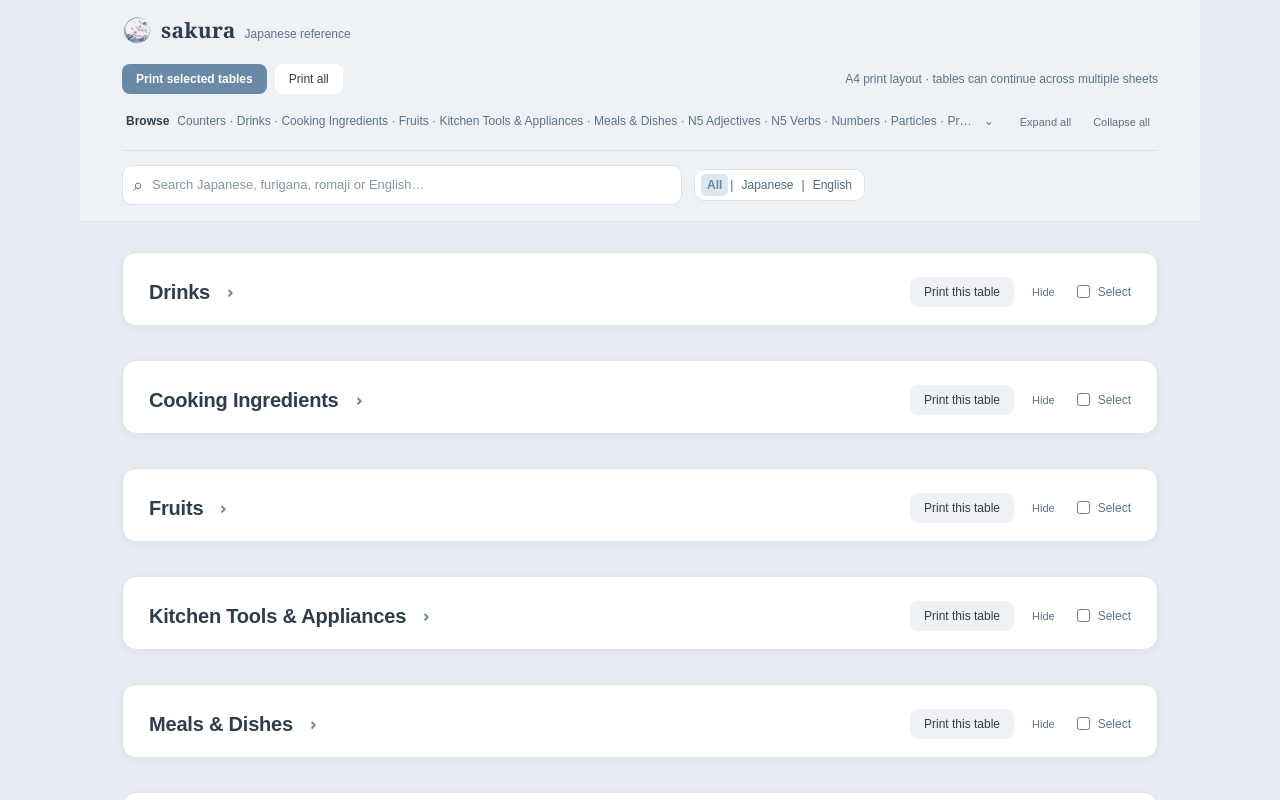
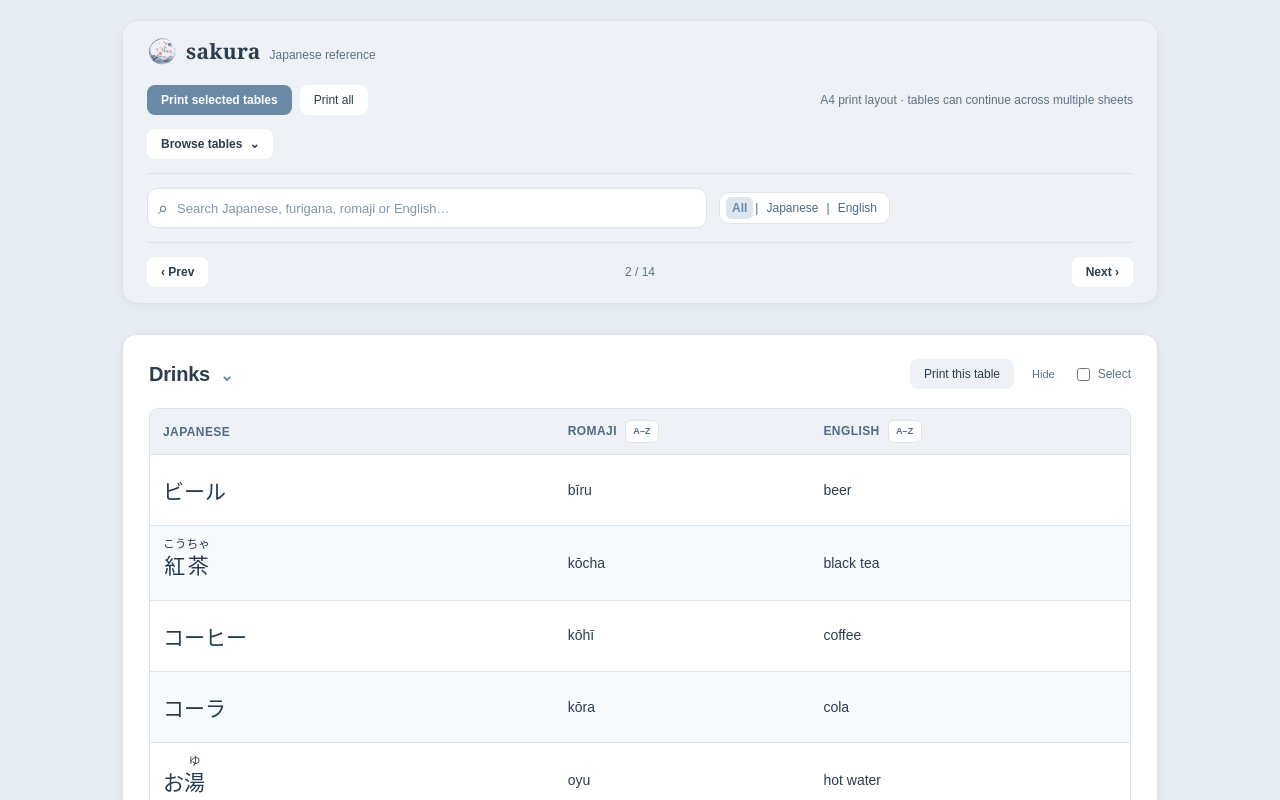
Before and after one commit to xxvazquez/japanese-study, a website: page index.html in a window 1280 px wide. Both pictures are taken after a click on the button "Hide". Shown: the top 800 px of the page. Drawn offline with Linux system fonts and the light colour scheme.

Commit message:
add carousel instead of long scrolling

```diff
--- a/css/site.css
+++ b/css/site.css
@@ -47,7 +47,7 @@ html, body {
 .app {
   max-width: 1120px;
   margin: 0 auto;
-  padding: 30px 42px 70px;
+  padding: 20px 42px 70px;
 }
 
 /* Brand mark */
@@ -398,15 +398,17 @@ table {
   }
 }
 
-/* Sticky navigation */
+/* Sticky navigation -- a floating rounded panel, like the cards below it, not a square bar. */
 .sticky-header {
   position: sticky;
-  top: 0;
+  top: 12px;
   z-index: 1000;
   background: var(--surface);
-  border-bottom: 1px solid var(--line);
-  margin: -30px -42px 30px;
-  padding: 16px 42px;
+  border: 1px solid var(--line);
+  border-radius: 16px;
+  box-shadow: 0 2px 8px rgba(35, 50, 55, .05);
+  margin: 0 0 30px;
+  padding: 16px 24px;
 }
 .sticky-header .toolbar { margin: 0 0 14px; }
 .header-row {
@@ -622,18 +624,71 @@ table {
 }
 .view-mode button:hover,
 .view-mode button.active { color: var(--accent); background: var(--accent-soft); font-weight: 700; }
-/* Hide columns with visibility (not display) so the remaining column keeps its position instead of sliding into the gap. */
+/* Japanese/English view modes hide the TEXT of the other columns only -- the column,
+   its border, its header/zebra background, and the sort control all stay exactly as they are. */
 body.mode-japanese .vocab th:nth-child(2),
+body.mode-japanese .vocab th:nth-child(2) *,
 body.mode-japanese .vocab td:nth-child(2),
+body.mode-japanese .vocab td:nth-child(2) *,
 body.mode-japanese .vocab th:nth-child(3),
+body.mode-japanese .vocab th:nth-child(3) *,
 body.mode-japanese .vocab td:nth-child(3),
+body.mode-japanese .vocab td:nth-child(3) *,
 body.mode-english .vocab th:nth-child(1),
+body.mode-english .vocab th:nth-child(1) *,
 body.mode-english .vocab td:nth-child(1),
+body.mode-english .vocab td:nth-child(1) *,
 body.mode-english .vocab th:nth-child(2),
-body.mode-english .vocab td:nth-child(2) {
-  visibility: hidden;
-  border-color: transparent;
+body.mode-english .vocab th:nth-child(2) *,
+body.mode-english .vocab td:nth-child(2),
+body.mode-english .vocab td:nth-child(2) * {
+  color: transparent !important;
 }
+
+/* Carousel: one table at a time when browsing; buttons on desktop, swipe on mobile. */
+.carousel-nav {
+  display: flex;
+  align-items: center;
+  gap: 12px;
+  margin: 14px 0 0;
+  padding-top: 14px;
+  border-top: 1px solid var(--line);
+}
+.carousel-prev,
+.carousel-next {
+  appearance: none;
+  border: 1px solid transparent;
+  background: var(--paper);
+  color: var(--ink);
+  border-radius: 8px;
+  padding: 8px 13px;
+  font-size: 12px;
+  font-weight: 700;
+  line-height: 1;
+  cursor: pointer;
+  transition: background .15s ease, color .15s ease;
+}
+.carousel-prev:hover,
+.carousel-next:hover {
+  background: var(--accent-soft);
+  color: var(--accent-dark);
+}
+.carousel-position {
+  margin: 0 auto;
+  color: var(--muted);
+  font-size: 12px;
+  white-space: nowrap;
+}
+/* Search shows every match at once (the old stacked list); the carousel only applies while browsing without a query. */
+body:not(.carousel-mode) .carousel-nav { display: none; }
+body.carousel-mode .table-section { display: none; }
+body.carousel-mode .table-section.carousel-active { display: block; touch-action: pan-y; }
+body.carousel-mode .nav-actions { display: none; }
+@media print {
+  .carousel-nav { display: none !important; }
+  body.carousel-mode .table-section { display: block; }
+}
+
 @media print {
   .view-mode { display:none !important; }
   .vocab thead { display: table-header-group; }
@@ -645,13 +700,11 @@ body.mode-english .vocab td:nth-child(2) {
     padding: 22px 18px 56px;
   }
   .sticky-header {
-    margin-left:-18px;
-    margin-right:-18px;
-    padding-left:18px;
-    padding-right:18px;
+    padding: 14px 16px;
+    border-radius: 14px;
   }
   .table-section {
-    scroll-margin-top: 360px;
+    scroll-margin-top: 300px;
   }
   .toolbar {
     flex-wrap: wrap;
@@ -709,62 +762,39 @@ body.mode-english .vocab td:nth-child(2) {
   .nav-actions { display:none !important; }
 }
 
-/* Category navigation -- a slim text strip, not a heavy button. */
+/* Category navigation -- a plain button, same family as the other pills. */
 .category-nav {
   display:flex;
   align-items:center;
   gap:8px;
   position:relative;
-  flex: 1 1 auto;
-  min-width: 0;
 }
 .category-menu {
   position:relative;
-  min-width: 0;
-  max-width: 100%;
 }
 .category-button {
   appearance:none;
-  border:none;
-  background:transparent;
-  color:var(--muted);
-  border-radius:6px;
-  padding:6px 4px;
-  font:400 12px/1.3 Arial, Helvetica, sans-serif;
+  border:1px solid transparent;
+  background:var(--paper);
+  color:var(--ink);
+  border-radius:8px;
+  padding:8px 13px;
+  font:700 12px/1 Arial, Helvetica, sans-serif;
   cursor:pointer;
   display:flex;
-  align-items:baseline;
-  gap:8px;
-  max-width: 100%;
-  min-width: 0;
+  align-items:center;
+  gap:7px;
+  transition: background .15s ease, color .15s ease;
 }
-.browse-label {
-  flex: 0 0 auto;
-  color: var(--ink);
-  font-weight: 700;
-}
-.browse-preview {
-  flex: 1 1 auto;
-  min-width: 0;
-  overflow: hidden;
-  text-overflow: ellipsis;
-  white-space: nowrap;
-  color: var(--muted);
-  text-align: left;
-}
-.category-button:hover .browse-label,
-.category-menu.open .browse-label {
+.category-button:hover,
+.category-menu.open .category-button {
+  background: var(--accent-soft);
   color: var(--accent-dark);
-}
-.category-button:hover .browse-preview,
-.category-menu.open .browse-preview {
-  color: var(--accent);
 }
 .category-chevron {
   flex: 0 0 auto;
   font-size:12px;
   line-height:1;
-  color: var(--muted);
   transition:transform .15s ease;
 }
 .category-menu.open .category-chevron {
--- a/index.html
+++ b/index.html
@@ -2,9 +2,9 @@
 <html lang="en"><head><meta charset="utf-8"><meta name="viewport" content="width=device-width,initial-scale=1">
 <title>sakura</title><link rel="stylesheet" href="css/site.css?v=__CACHEBUST__">
 <link rel="icon" href="logo.png">
-<meta http-equiv="Content-Security-Policy" content="default-src 'self'; script-src 'self'; style-src 'self'; img-src 'self' data:; object-src 'none'; base-uri 'self'"></head><body><div class="app">
+<meta http-equiv="Content-Security-Policy" content="default-src 'self'; script-src 'self'; style-src 'self'; img-src 'self' data:; object-src 'none'; base-uri 'self'"></head><body class="carousel-mode"><div class="app">
 <div class="sticky-header"><div class="brand"><img class="brand-mark" src="logo.png" alt="" width="30" height="30"><h1 class="brand-title">sakura</h1><span class="brand-sub">Japanese reference</span></div><div class="toolbar"><button class="primary">Print selected tables</button><button>Print all</button><span class="hint">A4 print layout · tables can continue across multiple sheets</span></div>
-<div class="header-row"><div class="category-nav"><div class="category-menu"><button type="button" class="category-button" aria-expanded="false"><span class="browse-label">Browse</span><span class="browse-preview">Counters · Drinks · Cooking Ingredients · Fruits · Kitchen Tools &amp; Appliances · Meals &amp; Dishes · N5 Adjectives · N5 Verbs · Numbers · Particles · Proteins &amp; Dairy · Tableware · Taste &amp; Texture · Vegetables</span><span class="category-chevron">⌄</span></button><div class="category-dropdown"><a href="#table-0" data-target="0">Counters</a><a href="#table-1" data-target="1">Drinks</a><a href="#table-2" data-target="2">Cooking Ingredients</a><a href="#table-3" data-target="3">Fruits</a><a href="#table-4" data-target="4">Kitchen Tools &amp; Appliances</a><a href="#table-5" data-target="5">Meals &amp; Dishes</a><a href="#table-6" data-target="6">N5 Adjectives</a><a href="#table-7" data-target="7">N5 Verbs</a><a href="#table-8" data-target="8">Numbers 0–1,000,000</a><a href="#table-9" data-target="9">Particles</a><a href="#table-10" data-target="10">Proteins &amp; Dairy</a><a href="#table-11" data-target="11">Tableware</a><a href="#table-12" data-target="12">Taste &amp; Texture</a><a href="#table-13" data-target="13">Vegetables</a></div></div></div><div class="nav-actions">
+<div class="header-row"><div class="category-nav"><div class="category-menu"><button type="button" class="category-button" aria-expanded="false">Browse tables<span class="category-chevron">⌄</span></button><div class="category-dropdown"><a href="#table-0" data-target="0">Counters</a><a href="#table-1" data-target="1">Drinks</a><a href="#table-2" data-target="2">Cooking Ingredients</a><a href="#table-3" data-target="3">Fruits</a><a href="#table-4" data-target="4">Kitchen Tools &amp; Appliances</a><a href="#table-5" data-target="5">Meals &amp; Dishes</a><a href="#table-6" data-target="6">N5 Adjectives</a><a href="#table-7" data-target="7">N5 Verbs</a><a href="#table-8" data-target="8">Numbers 0–1,000,000</a><a href="#table-9" data-target="9">Particles</a><a href="#table-10" data-target="10">Proteins &amp; Dairy</a><a href="#table-11" data-target="11">Tableware</a><a href="#table-12" data-target="12">Taste &amp; Texture</a><a href="#table-13" data-target="13">Vegetables</a></div></div></div><div class="nav-actions">
   <button type="button">Expand all</button>
   <button type="button">Collapse all</button>
 </div></div>
@@ -21,6 +21,11 @@
   </div>
   <span id="searchCount" class="search-count" role="status" aria-live="polite" aria-atomic="true"></span>
 </div>
+<div class="carousel-nav">
+  <button type="button" class="carousel-prev" aria-label="Previous table">‹ Prev</button>
+  <span class="carousel-position" id="carouselPosition"></span>
+  <button type="button" class="carousel-next" aria-label="Next table">Next ›</button>
+</div>
 </div>
 <div id="vocabulary" aria-live="polite"></div>
 </div>
--- a/js/app.js
+++ b/js/app.js
@@ -51,12 +51,17 @@ function goToTable(i) {
   const section=document.querySelector(`.table-section[data-table="${i}"]`);
   if (!section) return;
   expandSection(section);
-  section.scrollIntoView({behavior:'smooth',block:'start'});
+  if (document.body.classList.contains('carousel-mode') && window.__carousel) {
+    window.__carousel.activate(section);
+  } else {
+    section.scrollIntoView({behavior:'smooth',block:'start'});
+  }
   document.querySelectorAll('.category-dropdown a').forEach(a=>a.classList.remove('active'));
   const link=document.querySelector(`.category-dropdown a[data-target="${i}"]`);
   if(link) link.classList.add('active');
 }
 function updateNavOnScroll() {
+  if (document.body.classList.contains('carousel-mode')) return;
   const sections=[...document.querySelectorAll('.table-section')];
   let current=sections[0];
   const y=window.scrollY+230;
@@ -168,6 +173,10 @@ document.addEventListener('DOMContentLoaded', function () {
       if (visible && q) { tables++; rows += sectionRows; expandSection(section); }
     });
     count.textContent = q ? rows + ' matching row' + (rows === 1 ? '' : 's') + ' · ' + tables + ' table' + (tables === 1 ? '' : 's') : '';
+
+    // A query needs every match visible at once, so it drops out of the one-table-at-a-time carousel.
+    document.body.classList.toggle('carousel-mode', !q);
+    if (!q && window.__carousel) window.__carousel.resume();
   }
 
   input.addEventListener('input', runSearch);
@@ -216,8 +225,10 @@ document.addEventListener('DOMContentLoaded', function () {
     button.addEventListener('click', function (event) {
       event.stopPropagation();
       const section = button.closest('.table-section');
+      const wasActive = section.classList.contains('carousel-active');
       section.dataset.userHidden = 'true';
       section.classList.add('section-hidden');
+      if (wasActive && window.__carousel) window.__carousel.step(1);
     });
   });
   document.querySelectorAll('.category-button').forEach(function (button) {
@@ -238,3 +249,79 @@ document.addEventListener('DOMContentLoaded', function () {
   document.querySelector('.nav-actions button:first-child')?.addEventListener('click', expandAll);
   document.querySelector('.nav-actions button:last-child')?.addEventListener('click', collapseAll);
 });
+
+/* Carousel: browsing shows one table at a time (buttons on desktop, swipe on mobile);
+   a search query drops back to the plain stacked list so every match stays visible at once. */
+document.addEventListener('DOMContentLoaded', function () {
+  const prevBtn = document.querySelector('.carousel-prev');
+  const nextBtn = document.querySelector('.carousel-next');
+  const posEl = document.getElementById('carouselPosition');
+  const vocab = document.getElementById('vocabulary');
+  if (!prevBtn || !nextBtn || !vocab) return;
+
+  function all() { return [...document.querySelectorAll('.table-section')]; }
+  function isHidden(section) { return section.dataset.userHidden === 'true'; }
+  function currentIndex(sections) {
+    const idx = sections.findIndex(s => s.classList.contains('carousel-active'));
+    return idx === -1 ? 0 : idx;
+  }
+
+  function activate(section) {
+    all().forEach(s => s.classList.remove('carousel-active'));
+    section.classList.add('carousel-active');
+    expandSection(section);
+    const sections = all();
+    posEl.textContent = (sections.indexOf(section) + 1) + ' / ' + sections.length;
+    document.querySelectorAll('.category-dropdown a').forEach(a => a.classList.remove('active'));
+    const link = document.querySelector('.category-dropdown a[data-target="' + section.dataset.table + '"]');
+    if (link) link.classList.add('active');
+    window.scrollTo({ top: 0 });
+  }
+
+  function step(delta) {
+    const sections = all();
+    if (!sections.length) return;
+    let idx = currentIndex(sections);
+    for (let i = 0; i < sections.length; i++) {
+      idx = (idx + delta + sections.length) % sections.length;
+      if (!isHidden(sections[idx])) break;
+    }
+    activate(sections[idx]);
+  }
+
+  function resume() {
+    const sections = all();
+    const stillActive = sections.find(s => s.classList.contains('carousel-active') && !isHidden(s));
+    activate(stillActive || sections.find(s => !isHidden(s)) || sections[0]);
+  }
+
+  window.__carousel = { activate, step, resume };
+
+  prevBtn.addEventListener('click', () => step(-1));
+  nextBtn.addEventListener('click', () => step(1));
+
+  document.addEventListener('keydown', function (event) {
+    if (!document.body.classList.contains('carousel-mode')) return;
+    if (/input|textarea|select/i.test(document.activeElement.tagName)) return;
+    if (event.key === 'ArrowRight') step(1);
+    else if (event.key === 'ArrowLeft') step(-1);
+  });
+
+  let touchX = 0, touchY = 0, tracking = false;
+  vocab.addEventListener('touchstart', function (event) {
+    if (!document.body.classList.contains('carousel-mode')) return;
+    tracking = true;
+    touchX = event.touches[0].clientX;
+    touchY = event.touches[0].clientY;
+  }, { passive: true });
+  vocab.addEventListener('touchend', function (event) {
+    if (!tracking) return;
+    tracking = false;
+    const dx = event.changedTouches[0].clientX - touchX;
+    const dy = event.changedTouches[0].clientY - touchY;
+    if (Math.abs(dx) > 50 && Math.abs(dx) > Math.abs(dy) * 1.5) step(dx < 0 ? 1 : -1);
+  }, { passive: true });
+
+  const first = all().find(s => !isHidden(s)) || all()[0];
+  if (first) activate(first);
+});
```
